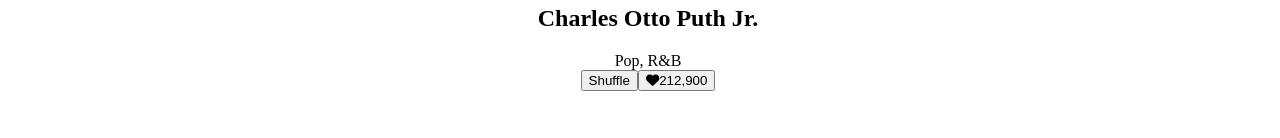
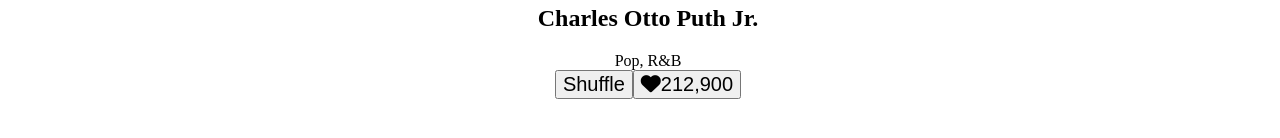
Before and after one commit to sungchol3/kokoa-clone, a plain HTML site: page Assignment/Assignment12/Assignment12.html in a window 1280 px wide. Shown: the part 224-362 px from the top of the page. Drawn offline with Linux system fonts and the light colour scheme.

Commit message:
Revise button size

```diff
--- a/Assignment/Assignment12/style.css
+++ b/Assignment/Assignment12/style.css
@@ -51,3 +51,6 @@ header {
   display: flex;
   justify-content: center;
 }
+.button__shuffle>button, .button__like>button {
+  font-size: 20px;
+}
```
Also changed, not shown: Assignment/Assignment12/Assignment12.html (+2 -0 lines).
